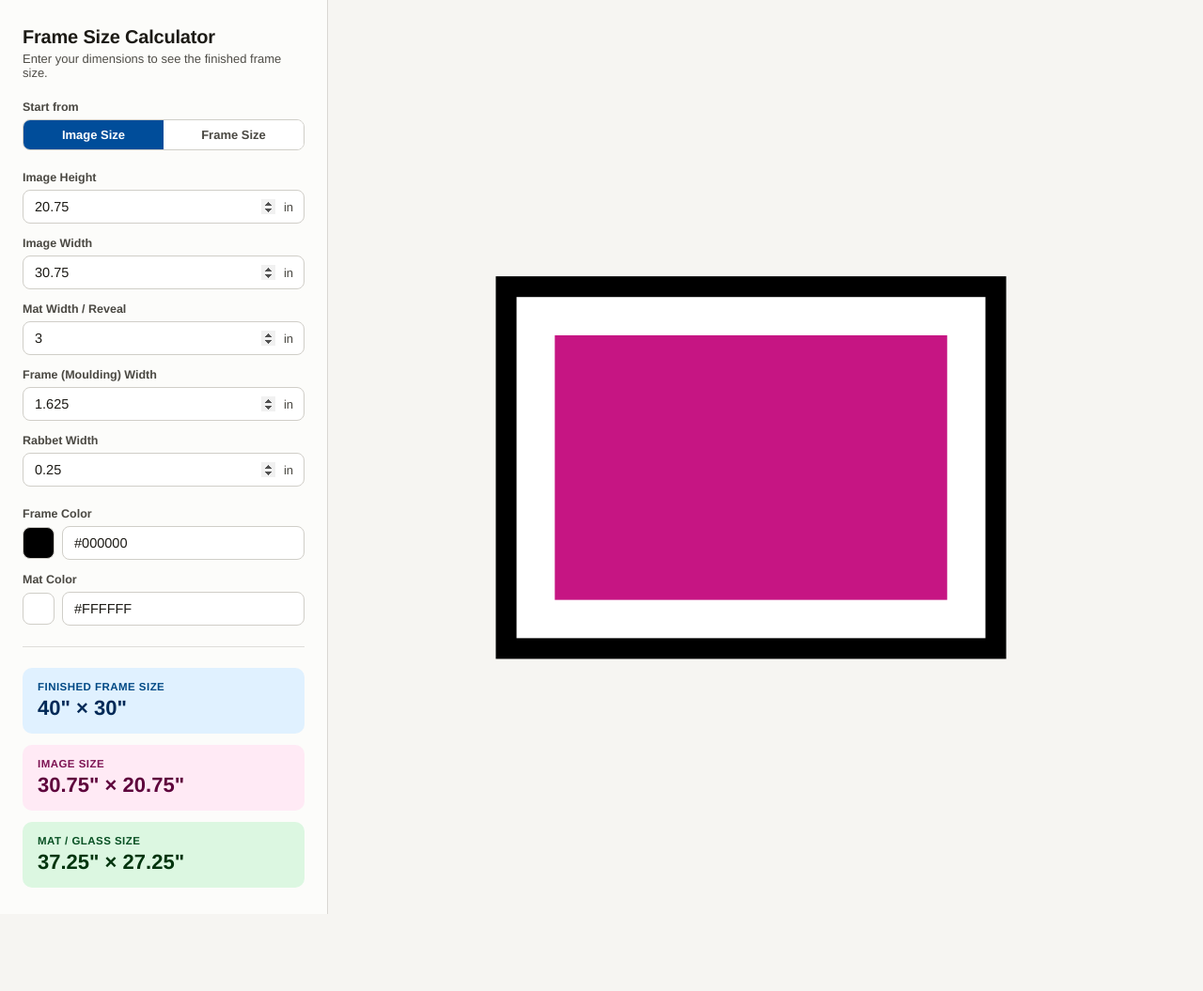
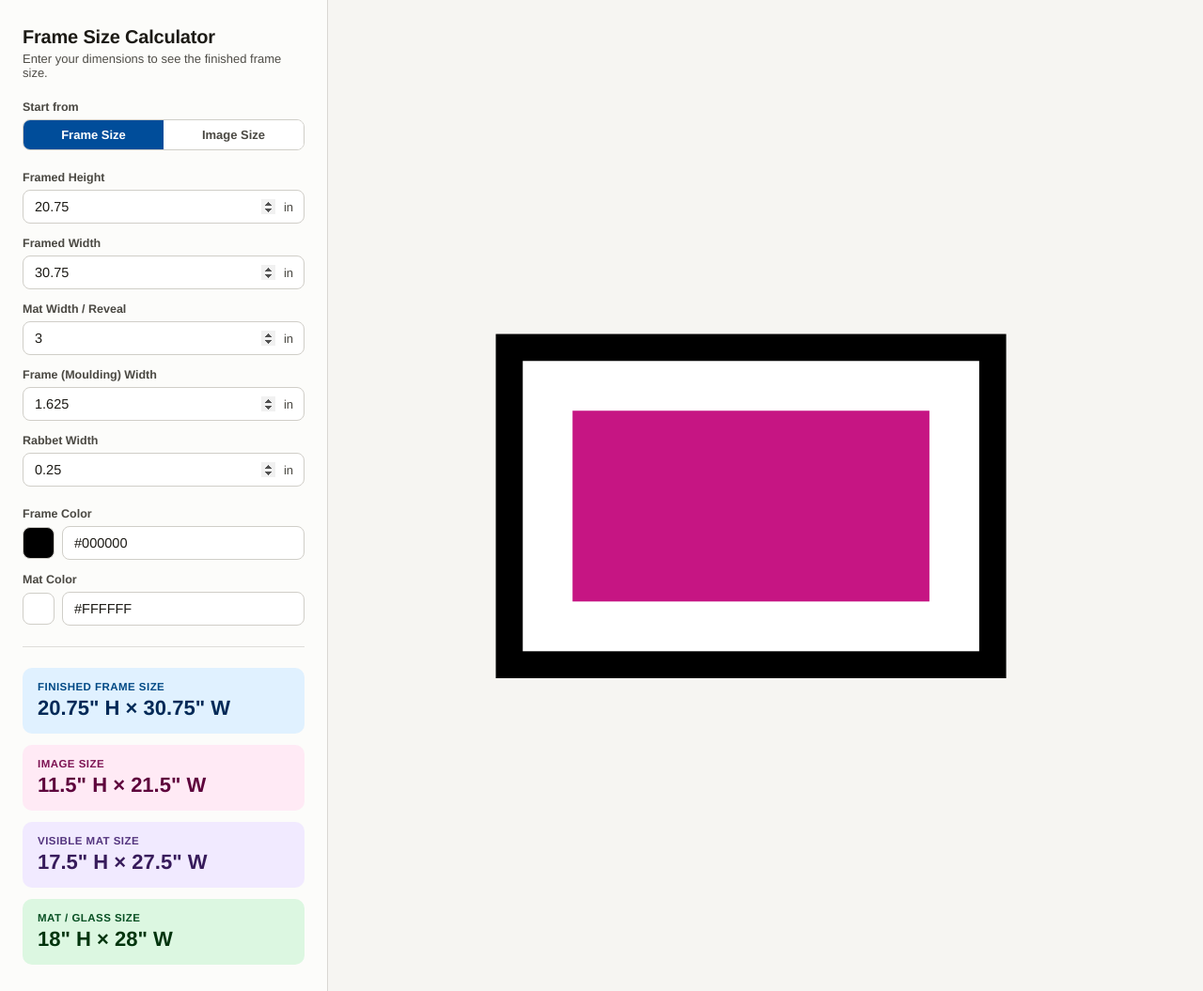
Before and after one commit to conventionintervention/Frame-Visualizer, a plain HTML site: page index.html in a window 1280 px wide. Shown: the whole page at 94% size. Before the commit the page ends 973 px from the top, so only its background shows below. Drawn offline with nearby package versions, Linux system fonts and the light colour scheme.

Commit message:
Add files via upload
Frame Visualizer 02

```diff
--- a/index.html
+++ b/index.html
@@ -25,8 +25,8 @@
     <div>
       <span style="display:block; font-size:12.5px; font-weight:600; color:oklch(0.4 0.01 90); margin-bottom:6px;">Start from</span>
       <div style="display:flex; border-radius:8px; overflow:hidden; border:1px solid oklch(0.85 0.008 90);">
+        <button onClick="{{ setModeFrame }}" aria-pressed="{{ isFrameModeVal }}" style="flex:1; border:none; padding:8px 0; font-size:13px; font-family:inherit; font-weight:600; cursor:pointer; background:{{ modeFrameBg }}; color:{{ modeFrameColor }};">Frame Size</button>
         <button onClick="{{ setModeImage }}" aria-pressed="{{ isImageMode }}" style="flex:1; border:none; padding:8px 0; font-size:13px; font-family:inherit; font-weight:600; cursor:pointer; background:{{ modeImageBg }}; color:{{ modeImageColor }};">Image Size</button>
-        <button onClick="{{ setModeFrame }}" aria-pressed="{{ isFrameModeVal }}" style="flex:1; border:none; padding:8px 0; font-size:13px; font-family:inherit; font-weight:600; cursor:pointer; background:{{ modeFrameBg }}; color:{{ modeFrameColor }};">Frame Size</button>
       </div>
     </div>
 
@@ -62,15 +62,19 @@
     <div style="display:flex; flex-direction:column; gap:12px;">
       <div style="background:oklch(0.95 0.03 250); border-radius:10px; padding:14px 16px;">
         <div style="font-size:11.5px; font-weight:700; letter-spacing:0.04em; text-transform:uppercase; color:oklch(0.4 0.12 250);">Finished Frame Size</div>
-        <div style="font-size:22px; font-weight:600; margin-top:4px; color:oklch(0.28 0.1 250);">{{ frameWText }}" × {{ frameHText }}"</div>
+        <div style="font-size:22px; font-weight:600; margin-top:4px; color:oklch(0.28 0.1 250);">{{ frameHText }}" H × {{ frameWText }}" W</div>
       </div>
       <div style="background:oklch(0.96 0.03 350); border-radius:10px; padding:14px 16px;">
         <div style="font-size:11.5px; font-weight:700; letter-spacing:0.04em; text-transform:uppercase; color:oklch(0.4 0.15 350);">Image Size</div>
-        <div style="font-size:22px; font-weight:600; margin-top:4px; color:oklch(0.32 0.13 350);">{{ imageWText }}" × {{ imageHText }}"</div>
+        <div style="font-size:22px; font-weight:600; margin-top:4px; color:oklch(0.32 0.13 350);">{{ imageHText }}" H × {{ imageWText }}" W</div>
+      </div>
+      <div style="background:oklch(0.95 0.03 300); border-radius:10px; padding:14px 16px;">
+        <div style="font-size:11.5px; font-weight:700; letter-spacing:0.04em; text-transform:uppercase; color:oklch(0.4 0.12 300);">Visible Mat Size</div>
+        <div style="font-size:22px; font-weight:600; margin-top:4px; color:oklch(0.3 0.11 300);">{{ visMatHText }}" H × {{ visMatWText }}" W</div>
       </div>
       <div style="background:oklch(0.95 0.04 150); border-radius:10px; padding:14px 16px;">
         <div style="font-size:11.5px; font-weight:700; letter-spacing:0.04em; text-transform:uppercase; color:oklch(0.38 0.1 150);">Mat / Glass Size</div>
-        <div style="font-size:22px; font-weight:600; margin-top:4px; color:oklch(0.28 0.09 150);">{{ matGlassWText }}" × {{ matGlassHText }}"</div>
+        <div style="font-size:22px; font-weight:600; margin-top:4px; color:oklch(0.28 0.09 150);">{{ matGlassHText }}" H × {{ matGlassWText }}" W</div>
       </div>
     </div>
   </div>
@@ -90,7 +94,7 @@
 <script type="text/x-dc" data-dc-script>
 class Component extends DCLogic {
   state = {
-    mode: 'image',
+    mode: 'frame',
     dim1W: 30.75,
     dim1H: 20.75,
     mat: 3,
@@ -250,6 +254,7 @@ class Component extends DCLogic {
       frameWText: this.fmt(frameW), frameHText: this.fmt(frameH),
       imageWText: this.fmt(imageW), imageHText: this.fmt(imageH),
       matGlassWText: this.fmt(matGlassW), matGlassHText: this.fmt(matGlassH),
+      visMatWText: this.fmt(matGlassW - 2 * rabbet), visMatHText: this.fmt(matGlassH - 2 * rabbet),
       frameRect: { x: left, y: top, w: drawW, h: drawH },
       sightRect: { x: sLeft, y: sTop, w: sRight - sLeft, h: sBottom - sTop },
       imageRect: { x: iLeft, y: iTop, w: iRight - iLeft, h: iBottom - iTop, cx: (iLeft + iRight) / 2, cy: (iTop + iBottom) / 2 },
```
